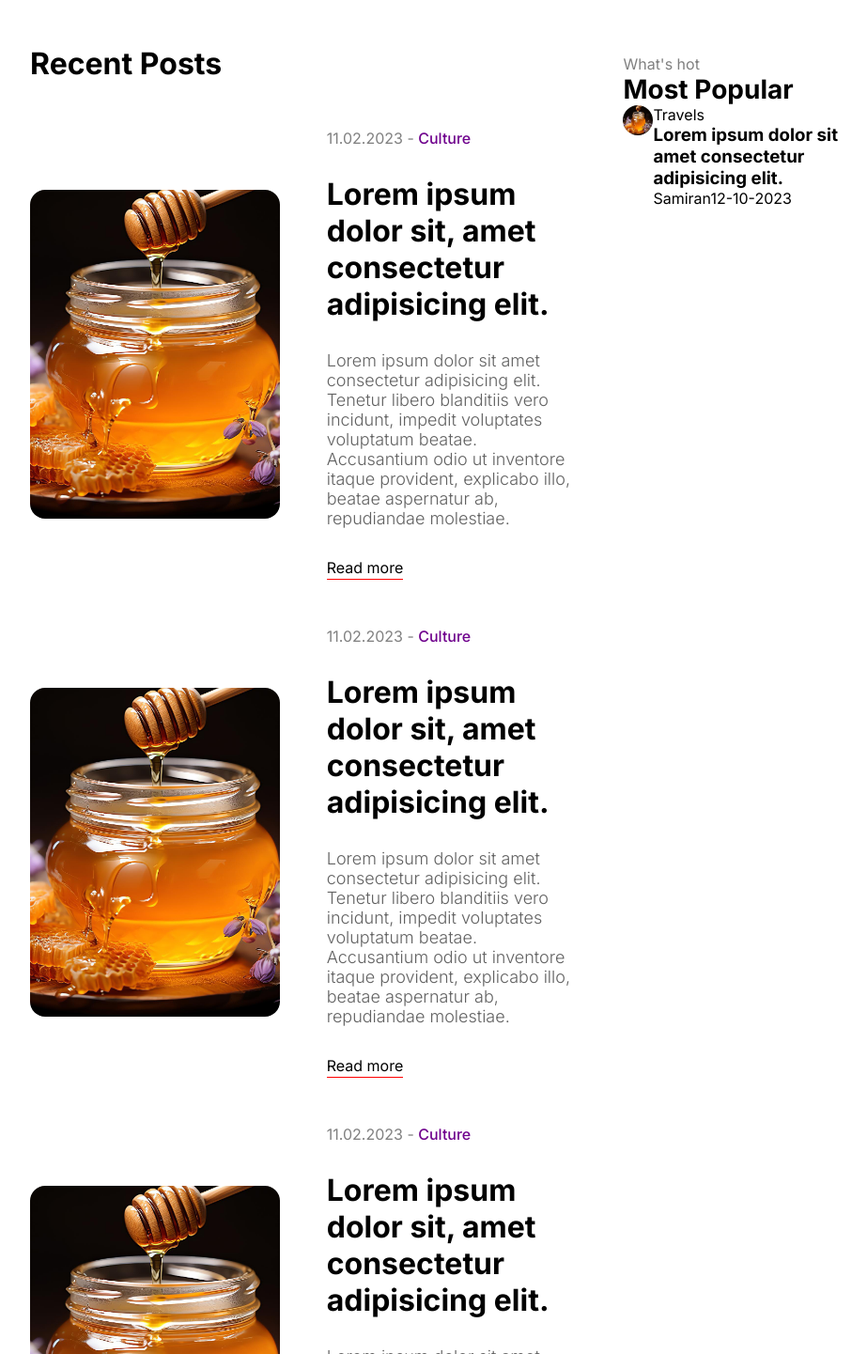
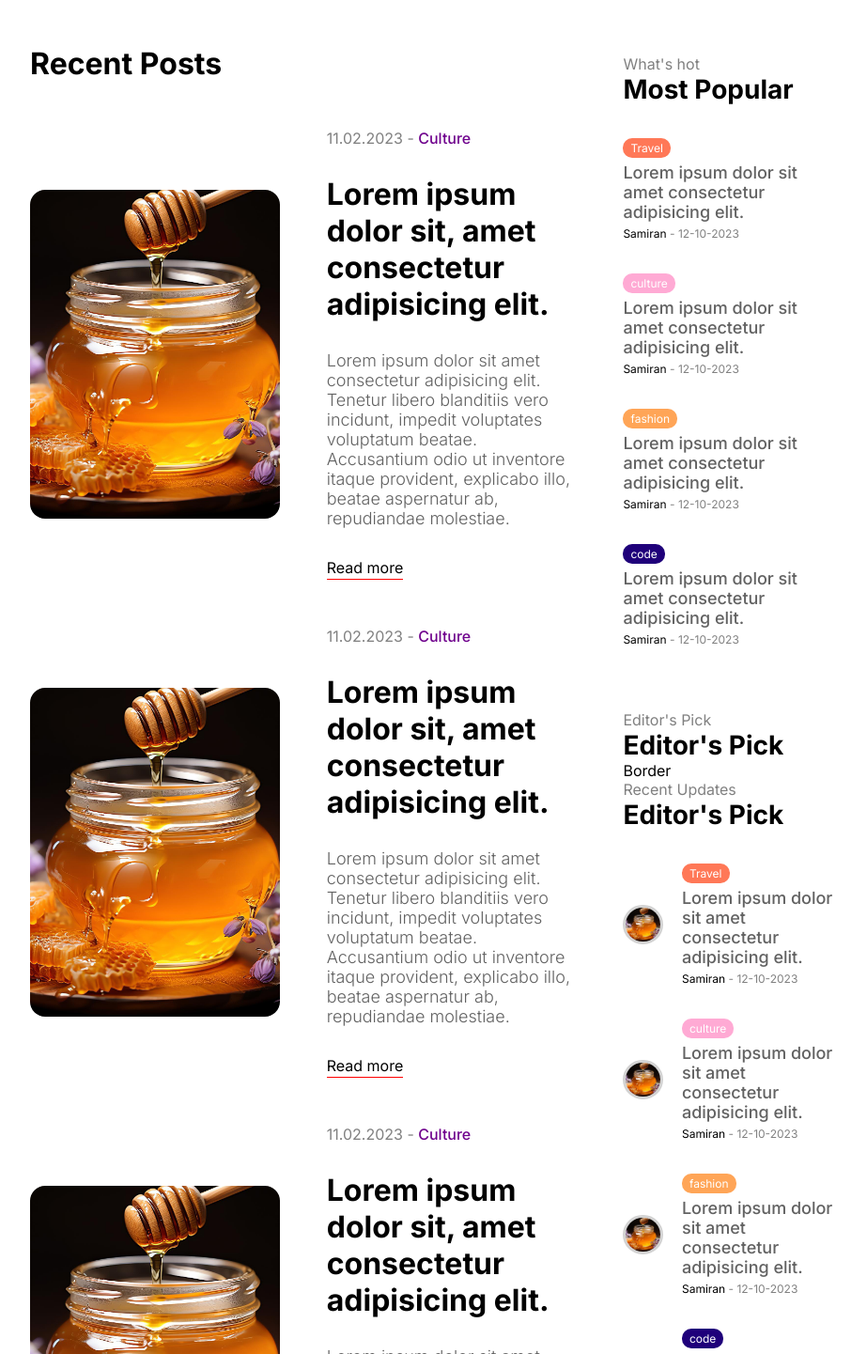
Before and after one commit to samiran1605/next-blogapp-1, a Next.js app: page / in a window 1280 px wide. Shown: the part 1359-2800 px from the top of the page at 94% size, without its empty margins (176-1099 px from the left). Built offline with nearby package versions, Linux system fonts and the light colour scheme.

Commit message:
updated menu

```diff
--- a/src/components/Menu/Menu.tsx
+++ b/src/components/Menu/Menu.tsx
@@ -10,23 +10,129 @@ const Menu = () => {
       <h1 className={styles.title}>Most Popular</h1>
       <div className={styles.items}>
         <Link href="/" className={styles.item}>
+          <div className={styles.textContainer}>
+            <span className={`${styles.category} ${styles.travel}`}>
+              Travel
+            </span>
+            <h3 className={styles.postTitle}>
+              Lorem ipsum dolor sit amet consectetur adipisicing elit.
+            </h3>
+            <div className={styles.details}>
+              <span className={styles.username}>Samiran</span>
+              <span className={styles.date}> - 12-10-2023</span>
+            </div>
+          </div>
+        </Link>
+        <Link href="/" className={styles.item}>
+          <div className={styles.textContainer}>
+            <span className={`${styles.category} ${styles.culture}`}>
+              culture
+            </span>
+            <h3 className={styles.postTitle}>
+              Lorem ipsum dolor sit amet consectetur adipisicing elit.
+            </h3>
+            <div className={styles.details}>
+              <span className={styles.username}>Samiran</span>
+              <span className={styles.date}> - 12-10-2023</span>
+            </div>
+          </div>
+        </Link>
+        <Link href="/" className={styles.item}>
+          <div className={styles.textContainer}>
+            <span className={`${styles.category} ${styles.fashion}`}>
+              fashion
+            </span>
+            <h3 className={styles.postTitle}>
+              Lorem ipsum dolor sit amet consectetur adipisicing elit.
+            </h3>
+            <div className={styles.details}>
+              <span className={styles.username}>Samiran</span>
+              <span className={styles.date}> - 12-10-2023</span>
+            </div>
+          </div>
+        </Link>
+        <Link href="/" className={styles.item}>
+          <div className={styles.textContainer}>
+            <span className={`${styles.category} ${styles.code}`}>code</span>
+            <h3 className={styles.postTitle}>
+              Lorem ipsum dolor sit amet consectetur adipisicing elit.
+            </h3>
+            <div className={styles.details}>
+              <span className={styles.username}>Samiran</span>
+              <span className={styles.date}> - 12-10-2023</span>
+            </div>
+          </div>
+        </Link>
+      </div>
+      <h2 className={styles.subtitle}>Editor's Pick</h2>
+      <h1 className={styles.title}>Editor's Pick</h1>
+      <div className="border-4 border-solid border-slate-800 ">Border</div>
+      <h2 className={styles.subtitle}>Recent Updates</h2>
+      <h1 className={styles.title}>Editor's Pick</h1>
+      <div className={styles.items}>
+        <Link href="/" className={styles.item}>
           <div className={styles.imageContainer}>
-            <Image
-              src="/p1.jpg"
-              alt=""
-              className={styles.image}
-              width={32}
-              height={32}
-            />
+            <Image src="/p1.jpg" alt="" className={styles.image} fill />
           </div>
           <div className={styles.textContainer}>
             <span className={`${styles.category} ${styles.travel}`}>
-              Travels
+              Travel
             </span>
-            <h3>Lorem ipsum dolor sit amet consectetur adipisicing elit.</h3>
+            <h3 className={styles.postTitle}>
+              Lorem ipsum dolor sit amet consectetur adipisicing elit.
+            </h3>
             <div className={styles.details}>
               <span className={styles.username}>Samiran</span>
-              <span className={styles.date}>12-10-2023</span>
+              <span className={styles.date}> - 12-10-2023</span>
+            </div>
+          </div>
+        </Link>
+        <Link href="/" className={styles.item}>
+          <div className={styles.imageContainer}>
+            <Image src="/p1.jpg" alt="" className={styles.image} fill />
+          </div>
+          <div className={styles.textContainer}>
+            <span className={`${styles.category} ${styles.culture}`}>
+              culture
+            </span>
+            <h3 className={styles.postTitle}>
+              Lorem ipsum dolor sit amet consectetur adipisicing elit.
+            </h3>
+            <div className={styles.details}>
+              <span className={styles.username}>Samiran</span>
+              <span className={styles.date}> - 12-10-2023</span>
+            </div>
+          </div>
+        </Link>
+        <Link href="/" className={styles.item}>
+          <div className={styles.imageContainer}>
+            <Image src="/p1.jpg" alt="" className={styles.image} fill />
+          </div>
+          <div className={styles.textContainer}>
+            <span className={`${styles.category} ${styles.fashion}`}>
+              fashion
+            </span>
+            <h3 className={styles.postTitle}>
+              Lorem ipsum dolor sit amet consectetur adipisicing elit.
+            </h3>
+            <div className={styles.details}>
+              <span className={styles.username}>Samiran</span>
+              <span className={styles.date}> - 12-10-2023</span>
+            </div>
+          </div>
+        </Link>
+        <Link href="/" className={styles.item}>
+          <div className={styles.imageContainer}>
+            <Image src="/p1.jpg" alt="" className={styles.image} fill />
+          </div>
+          <div className={styles.textContainer}>
+            <span className={`${styles.category} ${styles.code}`}>code</span>
+            <h3 className={styles.postTitle}>
+              Lorem ipsum dolor sit amet consectetur adipisicing elit.
+            </h3>
+            <div className={styles.details}>
+              <span className={styles.username}>Samiran</span>
+              <span className={styles.date}> - 12-10-2023</span>
             </div>
           </div>
         </Link>
--- a/src/components/Menu/menu.module.css
+++ b/src/components/Menu/menu.module.css
@@ -13,11 +13,74 @@ margin-top: 60px;
   font-size: 28px;
 }
 
+.items{
+margin-top: 35px;
+margin-bottom: 68px;
+display: flex;
+flex-direction: column;
+gap: 35px;
+
+}
+
 .item{
   display: flex;
+  align-items: center;
+  gap: 20px;
+}
+
+.imageContainer{
+  flex: 1;
+  aspect-ratio: 1/1;
+  position: relative;
 }
 
 .image{
   border-radius: 50%;
+  border: 3px solid lightgray;
   position: relative;
+  object-fit: cover;
 }
+
+.textContainer{
+  flex: 4;
+  display: flex;
+  flex-direction: column;
+  gap: 5px;
+}
+
+.postTitle{
+  font-size: 18px;
+  font-weight: 500;
+  color: var(--softTextColor);
+}
+
+.category{
+  padding: 3px 8px;
+  border-radius: 10px;
+  font-size: 12px;
+  color: white;
+}
+
+.category.travel{
+  background-color: #ff7857;
+  width: max-content;
+}
+.category.culture{
+  background-color: #ff57ab81;
+  width: max-content;
+}
+.category.fashion{
+  background-color: #ffa557;
+  width: max-content;
+}
+.category.code{
+  background-color: #1f007a;
+  width: max-content;
+}
+.details{
+  font-size: 12px;
+}
+
+.date{
+  color: gray;
+}
--- a/src/components/featured/Featured.tsx
+++ b/src/components/featured/Featured.tsx
@@ -11,7 +11,7 @@ const Featured = () => {
       </h1>
       <div className={styles.post}>
         <div className={styles.imgContainer}>
-          <Image src="/p1.jpg" alt="" fill className={styles.image} />
+          <Image src="/pp1.png" alt="" fill className={styles.image} />
         </div>
         <div className={styles.textContainer}>
           <h1 className={styles.postTitle}>
--- a/src/components/featured/featured.module.css
+++ b/src/components/featured/featured.module.css
@@ -22,6 +22,8 @@ margin-top: 30px;
 
 .image{
   object-fit: cover;
+  mix-blend-mode: multiply;
+  filter: contrast(1);
 }
 
 .textContainer{
```
Also changed, not shown: 1 other file (tests, documents, lock files or other folders).
